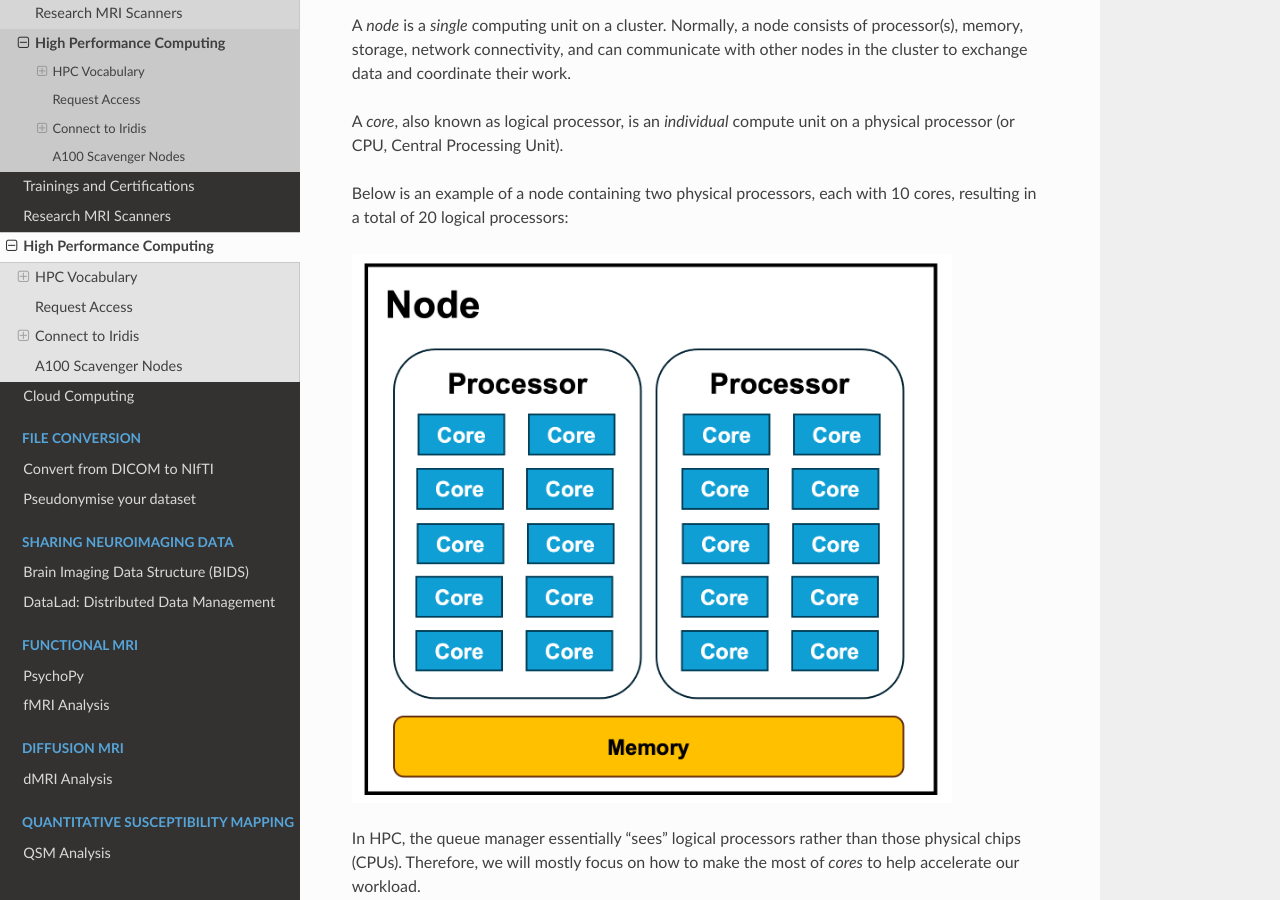
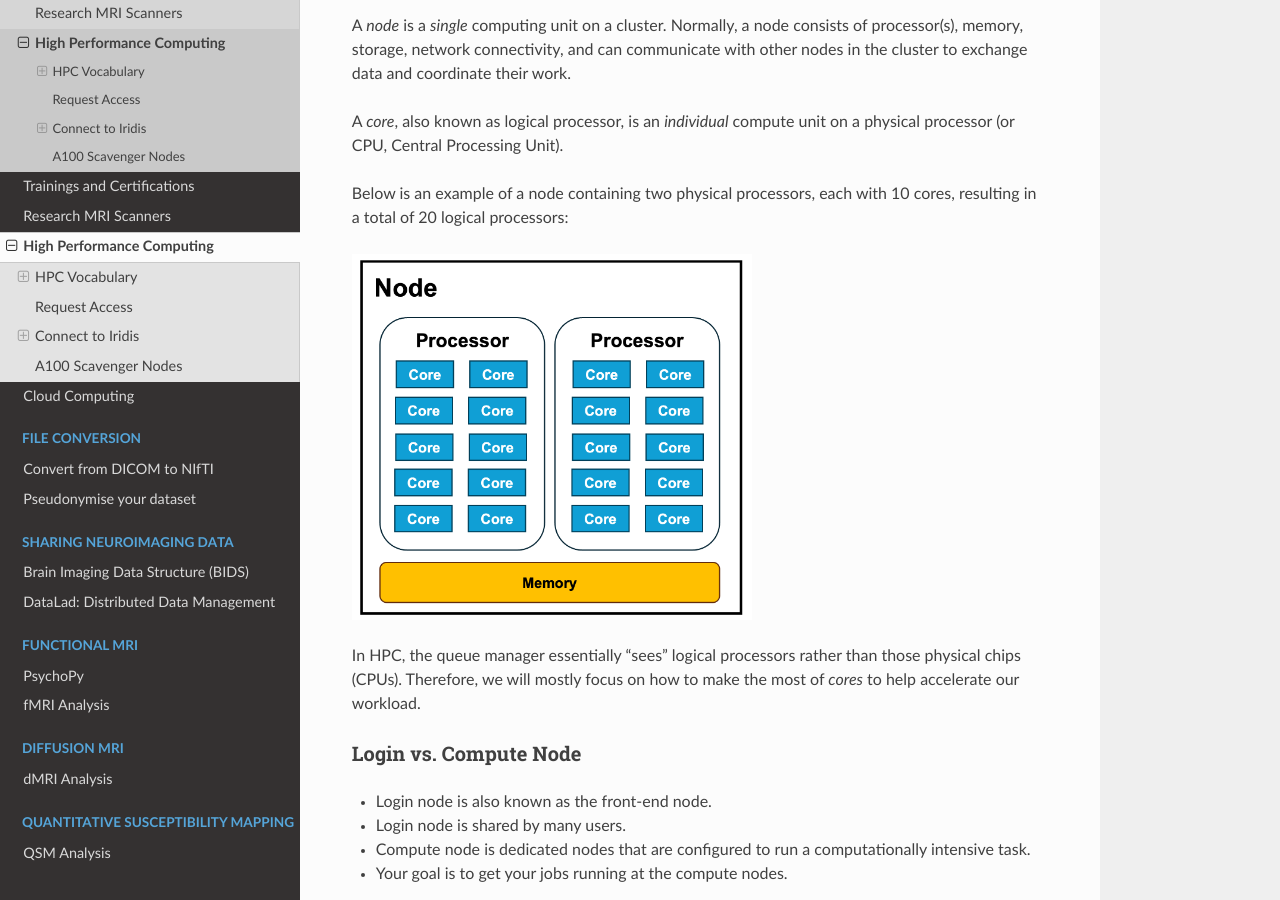
Before and after one commit to nhuneke/sotnir-handbook, a Sphinx documentation site: the page built from docs/projects-soton/hpc.rst, in a window 1280 px wide and 900 px high, scrolled down 1081 px. Built offline with Sphinx 7.4.7 and the Read the Docs theme 3.1.0, drawn with Linux system fonts in a browser that asks for light colours; pages that are not in the unit, such as notebooks, are missing from menus.

Commit message:
Fix fig width

```diff
--- a/docs/projects-soton/hpc.rst
+++ b/docs/projects-soton/hpc.rst
@@ -41,7 +41,7 @@ A *core*, also known as logical processor, is an *individual* compute unit on a
 Below is an example of a node containing two physical processors, each with 10 cores, resulting in a total of 20 logical processors:
 
 .. image:: ../images/node-processors-cores.png
-   :width: 600
+   :width: 400
    :alt: A diagram of a node that consists of two physical processores with ten cores (logical processors) each.
 
 In HPC, the queue manager essentially "sees" logical processors rather than those physical chips (CPUs). Therefore, we will mostly focus on how to make the most of *cores* to help accelerate our workload.
@@ -57,7 +57,7 @@ Login vs. Compute Node
 Below is a diagram that illustrates differences between login node and compute node:
 
 .. image:: ../images/frontend-vs-compute-nodes.png
-   :width: 400
+   :width: 600
    :alt: Basic components of a cluster, illustrating differences between login and compute nodes.
 
 .. important::
```
